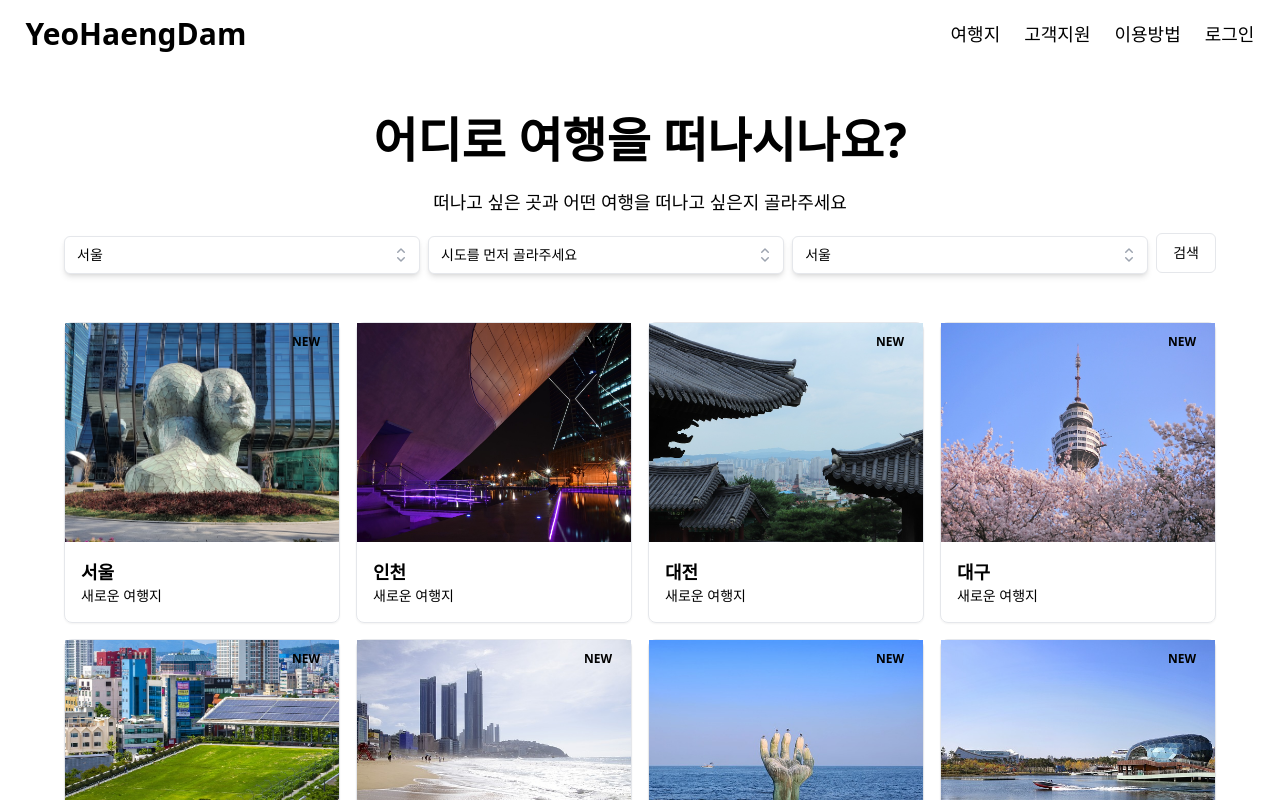
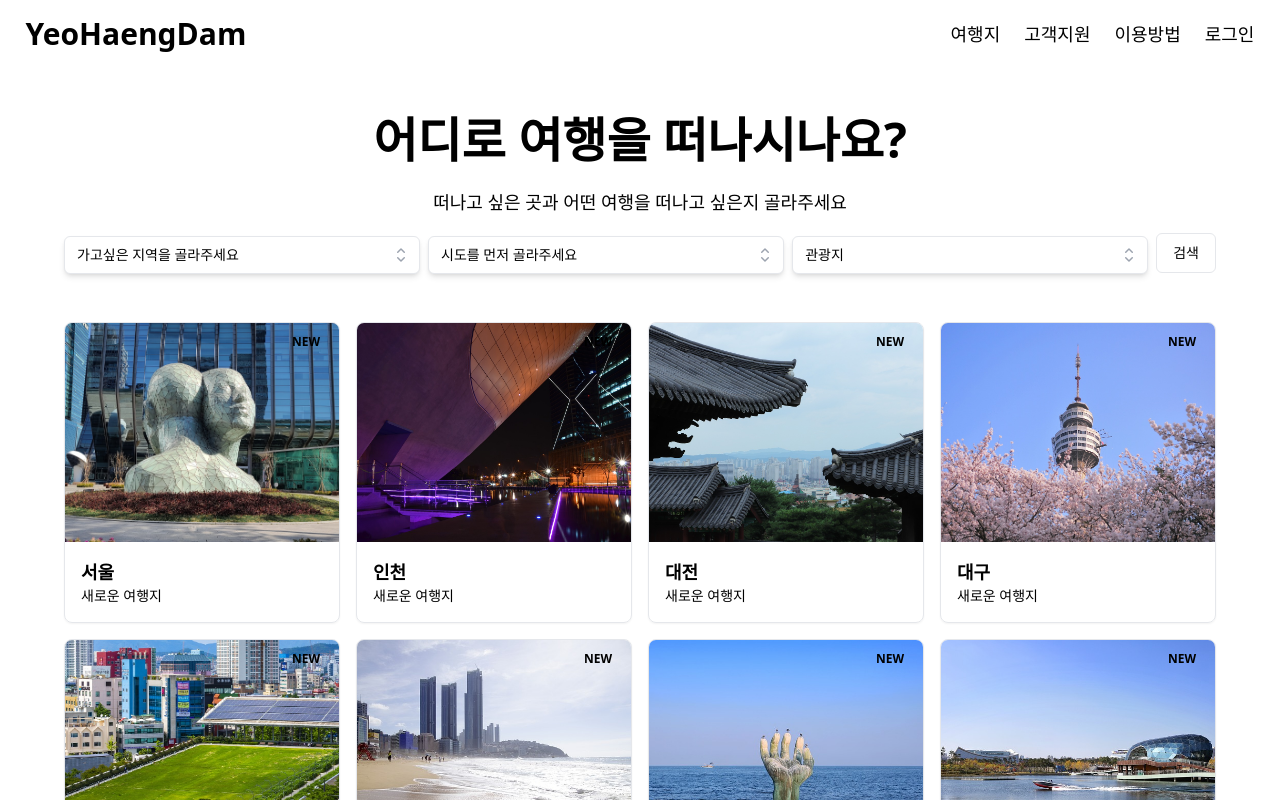
Before and after one commit to gnsals0904/YeoHaengDam, a Vue app in the folder frontend/: page /main in a window 1280 px wide. Shown: the top 800 px of the page. Built offline with nearby package versions, Linux system fonts and the light colour scheme.

Commit message:
[feat] TripCard, ListBox 마우스 호버시 애니메이션 추가

```diff
--- a/frontend/src/components/TripCard.vue
+++ b/frontend/src/components/TripCard.vue
@@ -8,7 +8,7 @@ defineProps({
 
 <template>
   <div
-    class="rounded-lg border bg-card text-card-foreground shadow-sm relative"
+    class="relative rounded-lg border bg-card text-card-foreground shadow-sm overflow-hidden group"
   >
     <div
       class="inline-flex w-fit items-center whitespace-nowrap rounded-full border px-2.5 py-0.5 text-xs font-semibold transition-colors focus:outline-none focus:ring-2 focus:ring-ring focus:ring-offset-2 border-transparent bg-secondary text-secondary-foreground hover:bg-secondary/80 absolute top-2 right-2"
@@ -18,7 +18,7 @@ defineProps({
     <img
       :src="`/cities/${image}`"
       :alt="name"
-      class="w-full h-auto"
+      class="w-full h-auto transition-transform duration-300 ease-in-out group-hover:scale-105"
       style="aspect-ratio: 300 / 240; object-fit: cover"
     />
     <div class="p-4">
@@ -27,3 +27,9 @@ defineProps({
     </div>
   </div>
 </template>
+
+<style scoped>
+.group:hover .text-detail {
+  transform: translateY(-10px) translateX(5px); /* 위치 조정 */
+}
+</style>
--- a/frontend/src/components/listbox/ListBoxCities.vue
+++ b/frontend/src/components/listbox/ListBoxCities.vue
@@ -15,7 +15,7 @@ const props = defineProps({
 const emits = defineEmits(['update:selected']);
 const destinationStore = useDestinationStore();
 const selectedDestination = ref(
-  destinationStore.destinations[props.initialIndex || 0]
+  props.initialIndex ? destinationStore.destinations[props.initialIndex] : null
 );
 
 function updateSelection(destination) {
@@ -29,9 +29,15 @@ function updateSelection(destination) {
     <Listbox v-model="selectedDestination" @update:modelValue="updateSelection">
       <div class="relative mt-1">
         <ListboxButton
-          class="relative w-full cursor-default rounded-lg bg-white py-2 pl-3 pr-10 text-left shadow-md focus:outline-none focus-visible:border-indigo-500 focus-visible:ring-2 focus-visible:ring-white/75 focus-visible:ring-offset-2 focus-visible:ring-offset-orange-300 sm:text-sm border border-gray rounded-md"
+          class="hover:bg-amber-50 hover:text-amber-900 relative w-full cursor-default rounded-lg bg-white py-2 pl-3 pr-10 text-left shadow-md focus:outline-none focus-visible:border-indigo-500 focus-visible:ring-2 focus-visible:ring-white/75 focus-visible:ring-offset-2 focus-visible:ring-offset-orange-300 sm:text-sm border border-gray rounded-md"
         >
-          <span class="block truncate">{{ selectedDestination.name }}</span>
+          <span class="block truncate">
+            {{
+              selectedDestination
+                ? selectedDestination.name
+                : '가고싶은 지역을 골라주세요'
+            }}
+          </span>
           <span
             class="pointer-events-none absolute inset-y-0 right-0 flex items-center pr-2"
           >
--- a/frontend/src/components/listbox/ListBoxContents.vue
+++ b/frontend/src/components/listbox/ListBoxContents.vue
@@ -1,6 +1,5 @@
 <script setup>
-import { ref, defineProps, defineEmits } from 'vue';
-import { useDestinationStore } from '@/stores/store';
+import { ref } from 'vue';
 import {
   Listbox,
   ListboxButton,
@@ -9,29 +8,28 @@ import {
 } from '@headlessui/vue';
 import { CheckIcon, ChevronUpDownIcon } from '@heroicons/vue/20/solid';
 
-const props = defineProps({
-  initialIndex: Number,
-});
-const emits = defineEmits(['update:selected']);
-const destinationStore = useDestinationStore();
-const selectedDestination = ref(
-  destinationStore.destinations[props.initialIndex || 0]
-);
+const contents = ref([
+  { id: 12, name: '관광지' },
+  { id: 14, name: '문화시설' },
+  { id: 15, name: '축제공연행사' },
+  { id: 25, name: '여행코스' },
+  { id: 28, name: '레포츠' },
+  { id: 32, name: '숙박' },
+  { id: 38, name: '쇼핑' },
+  { id: 39, name: '음식점' },
+]);
 
-function updateSelection(destination) {
-  selectedDestination.value = destination;
-  emits('update:selected', destination);
-}
+const selectedContent = ref(contents.value[0]);
 </script>
 
 <template>
   <div class="z-10 w-full">
-    <Listbox v-model="selectedDestination" @update:modelValue="updateSelection">
+    <Listbox v-model="selectedContent">
       <div class="relative mt-1">
         <ListboxButton
-          class="relative w-full cursor-default rounded-lg bg-white py-2 pl-3 pr-10 text-left shadow-md focus:outline-none focus-visible:border-indigo-500 focus-visible:ring-2 focus-visible:ring-white/75 focus-visible:ring-offset-2 focus-visible:ring-offset-orange-300 sm:text-sm border border-gray rounded-md"
+          class="hover:bg-amber-50 hover:text-amber-900 relative w-full cursor-default rounded-lg bg-white py-2 pl-3 pr-10 text-left shadow-md focus:outline-none focus-visible:border-indigo-500 focus-visible:ring-2 focus-visible:ring-white/75 focus-visible:ring-offset-2 focus-visible:ring-offset-orange-300 sm:text-sm border border-gray rounded-md"
         >
-          <span class="block truncate">{{ selectedDestination.name }}</span>
+          <span class="block truncate">{{ selectedContent.name }}</span>
           <span
             class="pointer-events-none absolute inset-y-0 right-0 flex items-center pr-2"
           >
@@ -52,24 +50,27 @@ function updateSelection(destination) {
           >
             <ListboxOption
               v-slot="{ active, selected }"
-              v-for="destination in destinationStore.destinations"
-              :key="destination.id"
-              :value="destination"
+              v-for="content in contents"
+              :key="content.id"
+              :value="content"
               as="template"
             >
               <li
-                :class="[
-                  active ? 'bg-amber-100 text-amber-900' : 'text-gray-900',
-                  'relative cursor-default select-none py-2 pl-10 pr-4',
-                ]"
+                :class="{
+                  'bg-amber-100 text-amber-900': active,
+                  'text-gray-900': !active,
+                  'relative cursor-default select-none py-2 pl-10 pr-4': true,
+                }"
               >
                 <span
-                  :class="[
-                    selected ? 'font-medium' : 'font-normal',
-                    'block truncate',
-                  ]"
-                  >{{ destination.name }}</span
+                  :class="{
+                    'font-medium': selected,
+                    'font-normal': !selected,
+                    'block truncate': true,
+                  }"
                 >
+                  {{ content.name }}
+                </span>
                 <span
                   v-if="selected"
                   class="absolute inset-y-0 left-0 flex items-center pl-3 text-amber-600"
--- a/frontend/src/components/listbox/ListBoxGuguns.vue
+++ b/frontend/src/components/listbox/ListBoxGuguns.vue
@@ -1,5 +1,5 @@
 <script setup>
-import { defineProps, ref } from 'vue';
+import { defineProps, ref, watch } from 'vue';
 import {
   Listbox,
   ListboxButton,
@@ -9,20 +9,38 @@ import {
 import { CheckIcon, ChevronUpDownIcon } from '@heroicons/vue/20/solid';
 
 const props = defineProps({
-  guguns: Array,
+  guguns: {
+    type: Array,
+    default: () => [],
+  },
 });
 
-const selectedGugun = ref(props.guguns[0]);
+const selectedGugun = ref(null);
+
+// props.guguns 값이 변경될 때 selectedGugun를 첫 번째 항목으로 설정
+watch(
+  () => props.guguns,
+  (newGuguns) => {
+    if (newGuguns.length > 0) {
+      selectedGugun.value = newGuguns[0];
+    } else {
+      selectedGugun.value = null;
+    }
+  },
+  { immediate: true }
+);
 </script>
 
 <template>
   <div class="z-10 w-full">
-    <Listbox v-model="selectedDestination" @update:modelValue="updateSelection">
+    <Listbox v-model="selectedGugun">
       <div class="relative mt-1">
         <ListboxButton
-          class="relative w-full cursor-default rounded-lg bg-white py-2 pl-3 pr-10 text-left shadow-md focus:outline-none focus-visible:border-indigo-500 focus-visible:ring-2 focus-visible:ring-white/75 focus-visible:ring-offset-2 focus-visible:ring-offset-orange-300 sm:text-sm border border-gray rounded-md"
+          class="hover:bg-amber-50 hover:text-amber-900 relative w-full cursor-default rounded-lg bg-white py-2 pl-3 pr-10 text-left shadow-md focus:outline-none focus-visible:border-indigo-500 focus-visible:ring-2 focus-visible:ring-white/75 focus-visible:ring-offset-2 focus-visible:ring-offset-orange-300 sm:text-sm border border-gray rounded-md"
         >
-          <span class="block truncate"> 시도를 먼저 골라주세요 </span>
+          <span class="block truncate">
+            {{ selectedGugun ? selectedGugun.name : '시도를 먼저 골라주세요' }}
+          </span>
           <span
             class="pointer-events-none absolute inset-y-0 right-0 flex items-center pr-2"
           >
```
